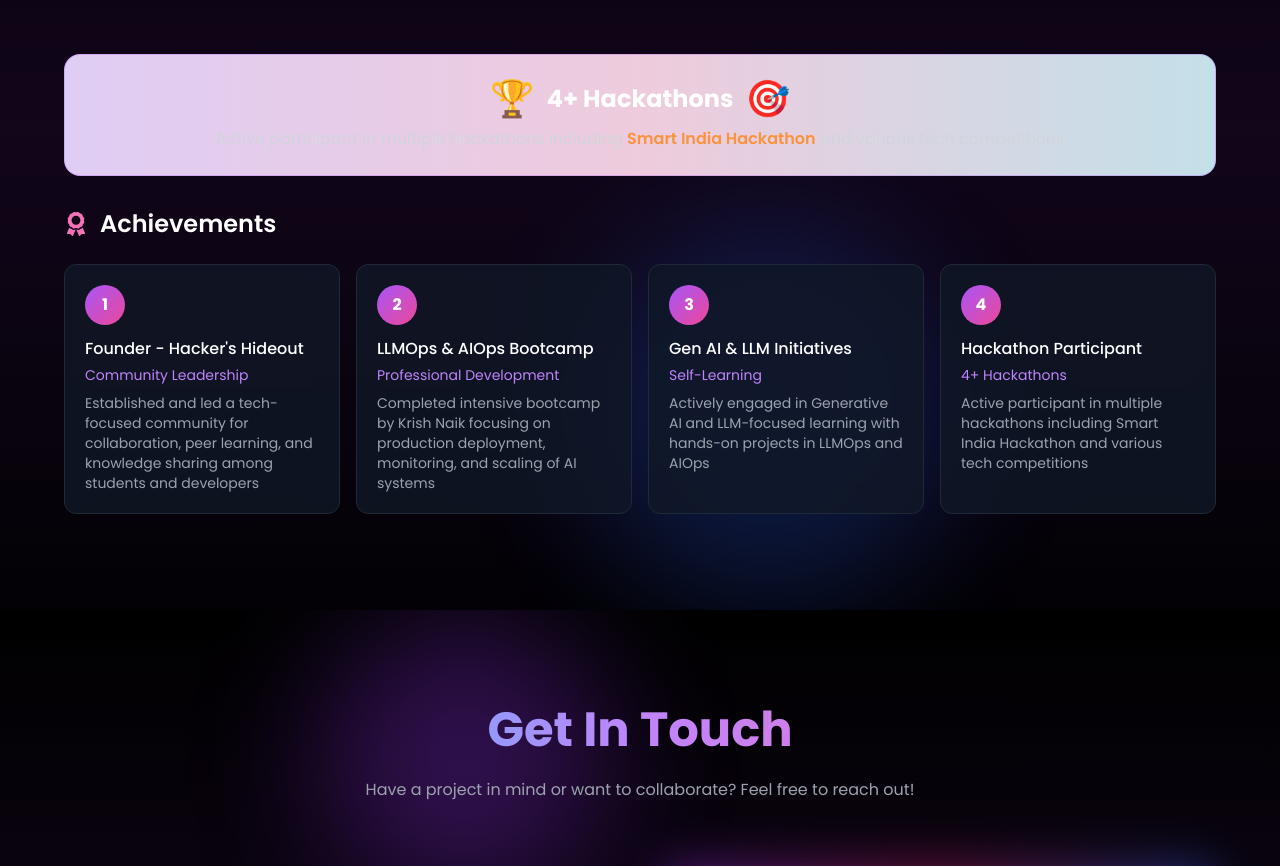
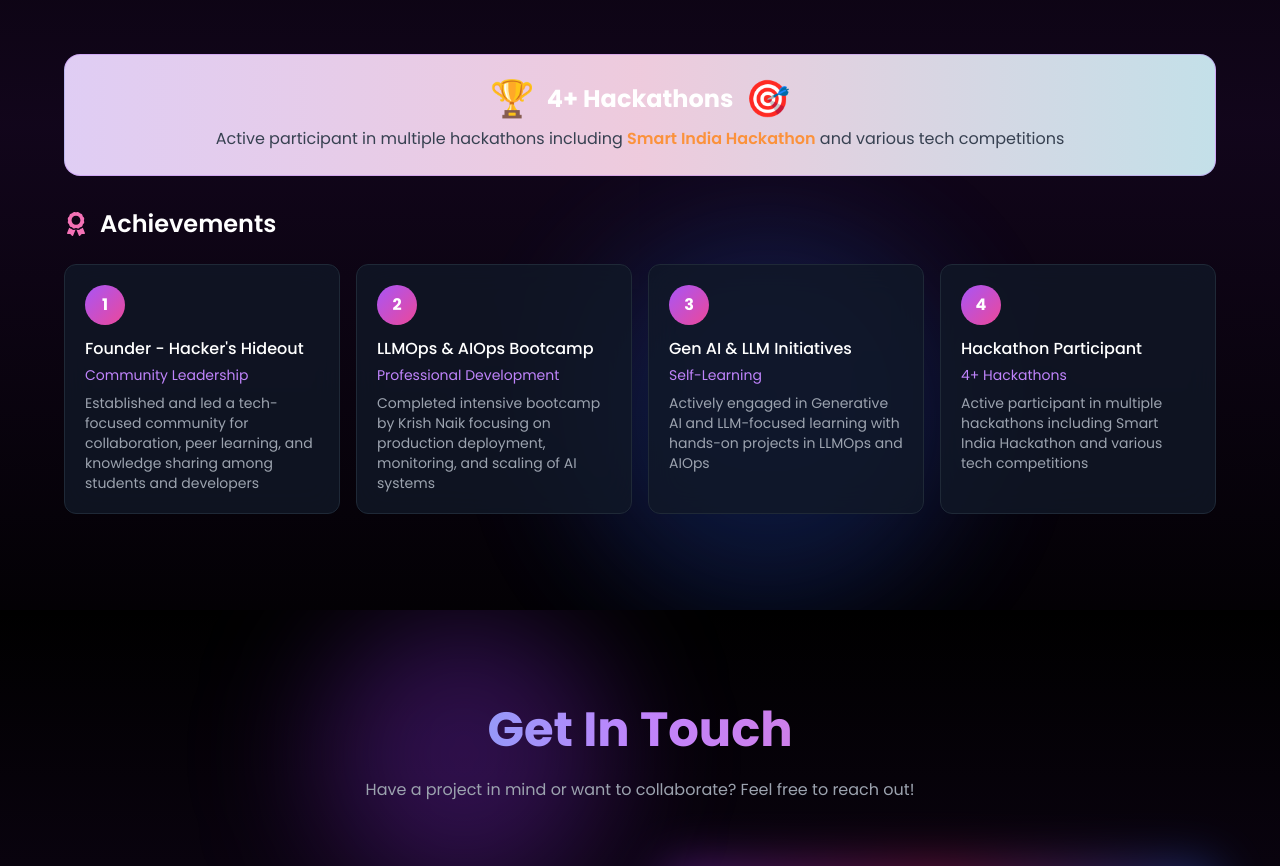
Before and after one commit to karanmishra2003/portfolio-, a Next.js app: page / in a window 1280 px wide. Shown: the part 6120-6986 px from the top of the page. Built offline with nearby package versions, Linux system fonts and the light colour scheme.

Commit message:
change in css

```diff
--- a/src/app/components/Education.tsx
+++ b/src/app/components/Education.tsx
@@ -229,7 +229,7 @@
               </motion.h4>
               <span className="text-4xl">🎯</span>
             </motion.div>
-            <p className="text-gray-700 dark:text-gray-300">
+            <p className="text-gray-700 dark:text-gray-700">
               Active participant in multiple hackathons including <motion.span
                 whileHover={{ color: "#f97316", scale: 1.05 }}
                 className="text-orange-500 dark:text-orange-400 font-semibold inline-block"
```
